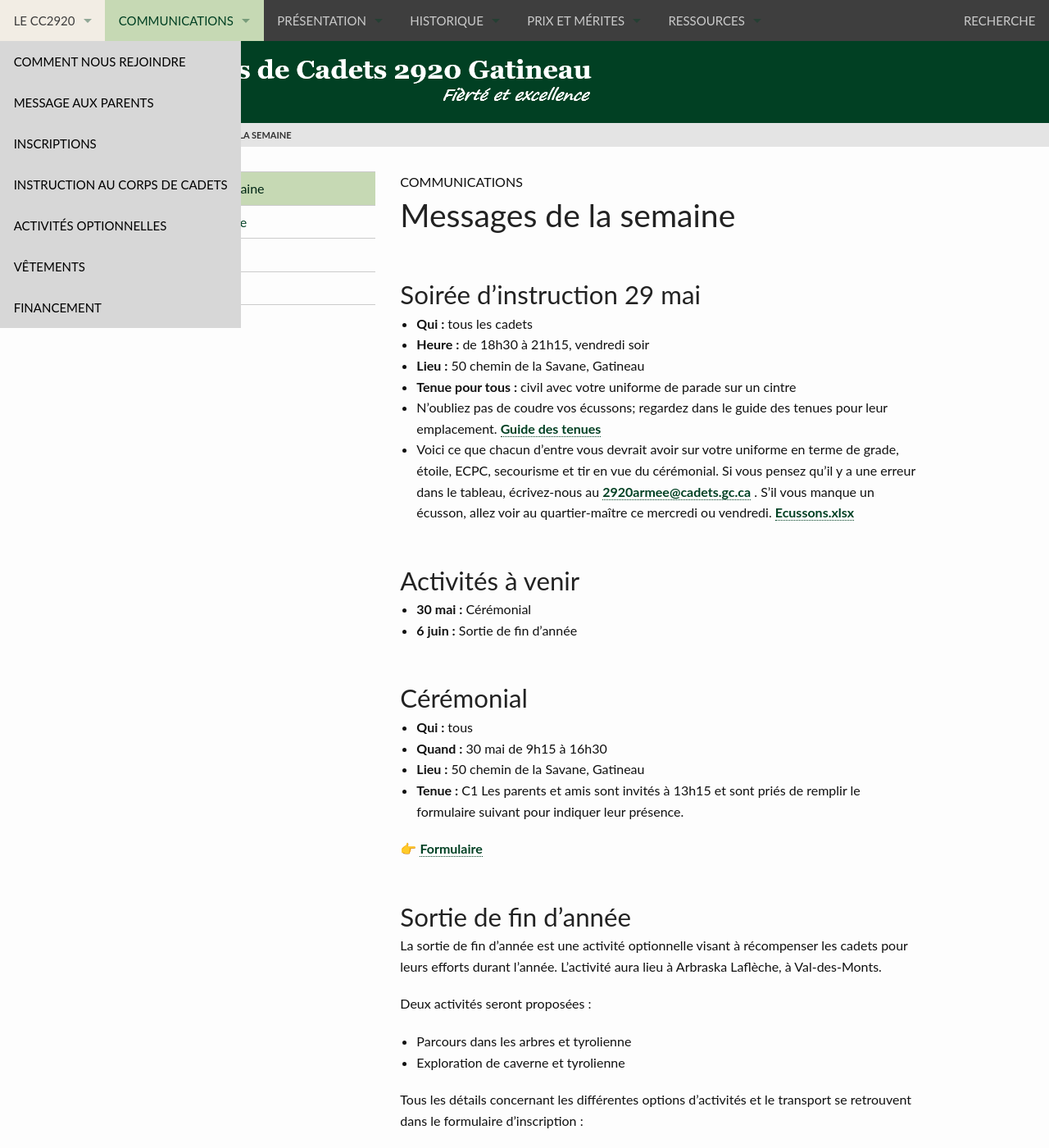
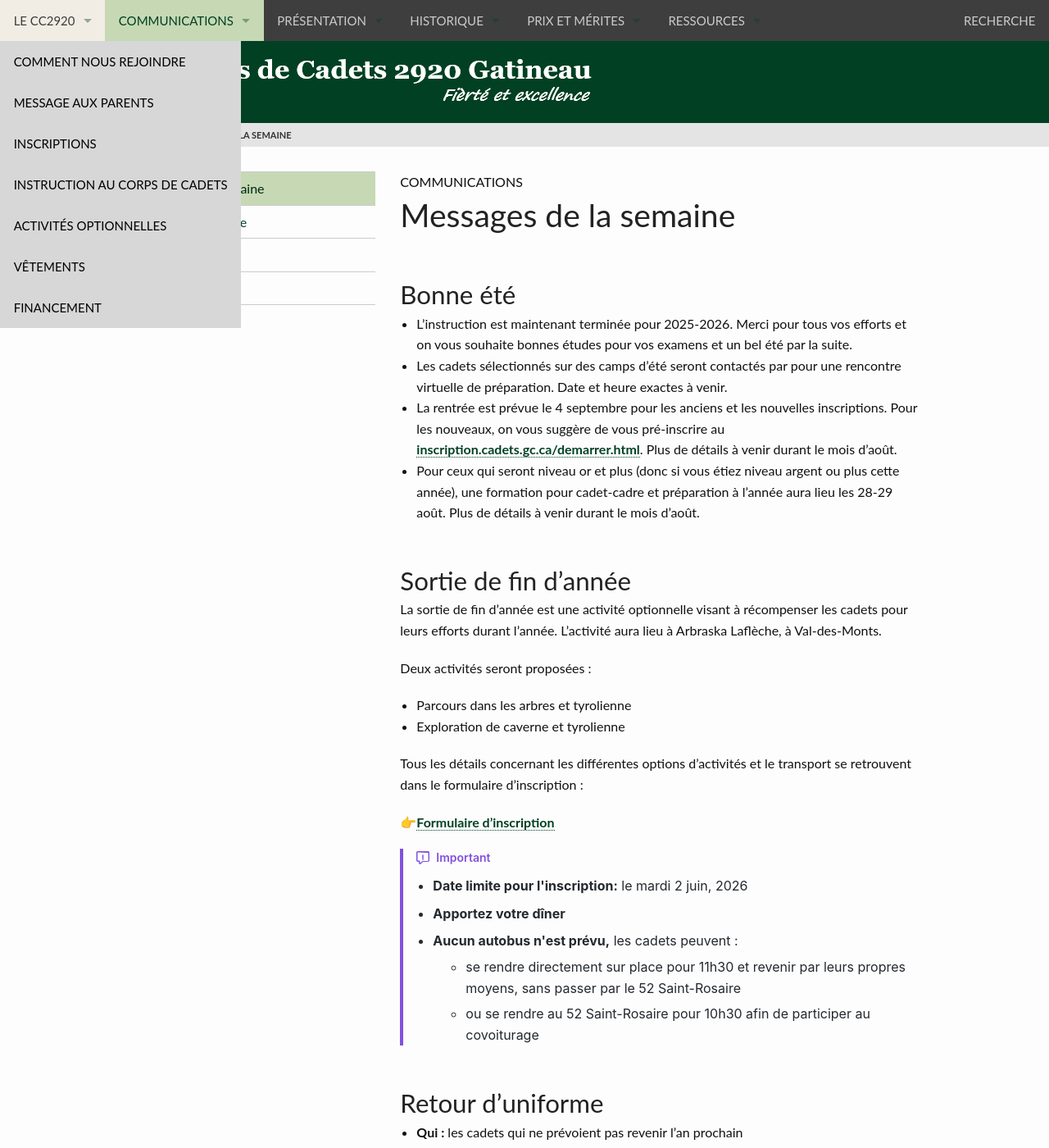
Before and after one commit to CC2920/web, a Jekyll site: the page built from _communications/messages.md, in a window 1280 px wide and 1400 px high. Shown: the whole window at 82% size. Built offline with Jekyll 4.4.1, drawn with Linux system fonts in a browser that asks for light colours; some of the changed text lies outside the part shown.

Commit message:
Messages de la semaine - Bon été

```diff
--- a/_communications/messages.md
+++ b/_communications/messages.md
@@ -4,27 +4,11 @@ layout: "messages"
 ---
 
 
-## Soirée d’instruction 29 mai
-- **Qui :** tous les cadets
-- **Heure :** de 18h30 à 21h15, vendredi soir
-- **Lieu :** 50 chemin de la Savane, Gatineau
-- **Tenue pour tous :** civil avec votre uniforme de parade sur un cintre
-- N’oubliez pas de coudre vos écussons; regardez dans le guide des tenues pour leur emplacement. [Guide des tenues](https://cc2920.ca/docs/ressources/guide_uniforme.v3.pdf)
-- Voici ce que chacun d’entre vous devrait avoir sur votre uniforme en terme de grade, étoile, ECPC, secourisme et tir en vue du cérémonial. Si vous pensez qu’il y a une erreur dans le tableau, écrivez-nous au <2920armee@cadets.gc.ca> . S’il vous manque un écusson, allez voir au quartier-maître ce mercredi ou vendredi. [Ecussons.xlsx](https://1drv.ms/x/c/eec907a8a97cc844/IQD-erFTRiSsR5JPvoiT-8iEAQWg78QyoI1LF-ihYLAxXkc?e=WM4C0f)
-
-## Activités à venir
-- **30 mai :** Cérémonial
-- **6 juin :** Sortie de fin d’année
-
-
-## Cérémonial
-- **Qui :** tous
-- **Quand :** 30 mai de 9h15 à 16h30
-- **Lieu :** 50 chemin de la Savane, Gatineau
-- **Tenue :** C1
-Les parents et amis sont invités à 13h15 et sont priés de remplir le formulaire suivant pour indiquer leur présence.
-
-👉 [Formulaire](https://docs.google.com/forms/d/e/1FAIpQLSckTDfRYqDZCyy_Sc7ZNgVV-ri0zwzjKYxBl-2xXTge-4aUqw/viewform)
+## Bonne été
+- L’instruction est maintenant terminée pour 2025-2026. Merci pour tous vos efforts et on vous souhaite bonnes études pour vos examens et un bel été par la suite.
+- Les cadets sélectionnés sur des camps d'été seront contactés par pour une rencontre virtuelle de préparation. Date et heure exactes à venir.
+- La rentrée est prévue le 4 septembre pour les anciens et les nouvelles inscriptions. Pour les nouveaux, on vous suggère de vous pré-inscrire au  [inscription.cadets.gc.ca/demarrer.html](https://inscription.cadets.gc.ca/demarrer.html). Plus de détails à venir durant le mois d’août.
+- Pour ceux qui seront niveau or et plus (donc si vous étiez niveau argent ou plus cette année), une formation pour cadet-cadre et préparation à l'année aura lieu les 28-29 août. Plus de détails à venir durant le mois d’août.
 
 
 ## Sortie de fin d’année
@@ -63,50 +47,10 @@ Tous les détails concernant les différentes options d’activités et le trans
 
 </div>
 
-## Nouvelles casquettes officielles du Corps de cadets 2920
 
-Affichez fièrement les couleurs du Corps de cadets 2920 avec nos toutes nouvelles casquettes officielles!
-
-En plus des casquettes, la boutique officielle vous permettra également de commander des chandails, hoodies et tuques aux couleurs du corps de cadets.
-
-👉 [Lien vers la boutique](https://www.zeffy.com/fr-CA/ticketing/casquettes-cc2029)
-
-Il sera aussi possible de se procurer ces articles directement à la cantine lors des soirées d’instruction du vendredi.
-
-Pour tout achat effectué en ligne, un courriel contenant les instructions pour récupérer votre commande vous sera envoyé après votre achat.
-
-
-## Inscription
-À partir du 29 mars, l’inscription de nouveaux cadets est suspendu pour le reste de l’année d’instruction. L’inscription reprendra en septembre. La date de retour sera annoncée sur notre site Internet durant le mois d’août.
-
-
-## Tir
-- **Qui :** équipe de tir et de biathlon
-- **Quand :** Pas de tir le 18 mai. Les lundis, de **18h00 à 20h45**
-- **Lieu :** 100 rue de la Baie, Gatineau
-- **Informations supplémentaires :**
-   - Dernière pratique pour le cérémonial
-   - Un souper pizza sera servi à 18h00
-   - Les cadets du biathlon sont invités
-
-
-## Peloton de précision
-- **Qui :** les cadets du peloton de précision
-- **Quand :** les mercredis de 18h30 à 20h30.
-- **Lieu :** 100 rue de la Baie, Gatineau
-- **Informations supplémentaires :** Tenue civile avec les bottes de parade si vous l’avez. Apportez une bouteille d’eau et des collations si vous le désirez.
-
-
-## Musique
-- **Qui :** les cadets intéressés
-- **Quand :** les dimanches de 8h45 à 13h.
-- **Lieu :** Manège Militaire de Hull, 188 boul. Alexandre-Taché, Gatineau
-- **Informations supplémentaires :** Apportez votre instrument, bouteille d’eau, collation et partitions. Tenue civile.
-
-
-## Habillement
-- **Qui :** tout cadet qui en a besoin et cadet ayant rendez-vous
-- **Quand :** les mercredis de 18h00 à 19h00 pour le sans rendez-vous, à votre heure de rendez-vous pour ceux qui ont un rendez-vous.
+## Retour d’uniforme
+- **Qui :** les cadets qui ne prévoient pas revenir l’an prochain
+- **Quand :** mercredi 3 juin de 18h00 à 19h00
 - **Lieu :** 52 rue St-Rosaire, Gatineau
 
 Si vous avez des questions, n’hésitez pas à nous contacter à <2920armee@cadets.gc.ca>.
```
